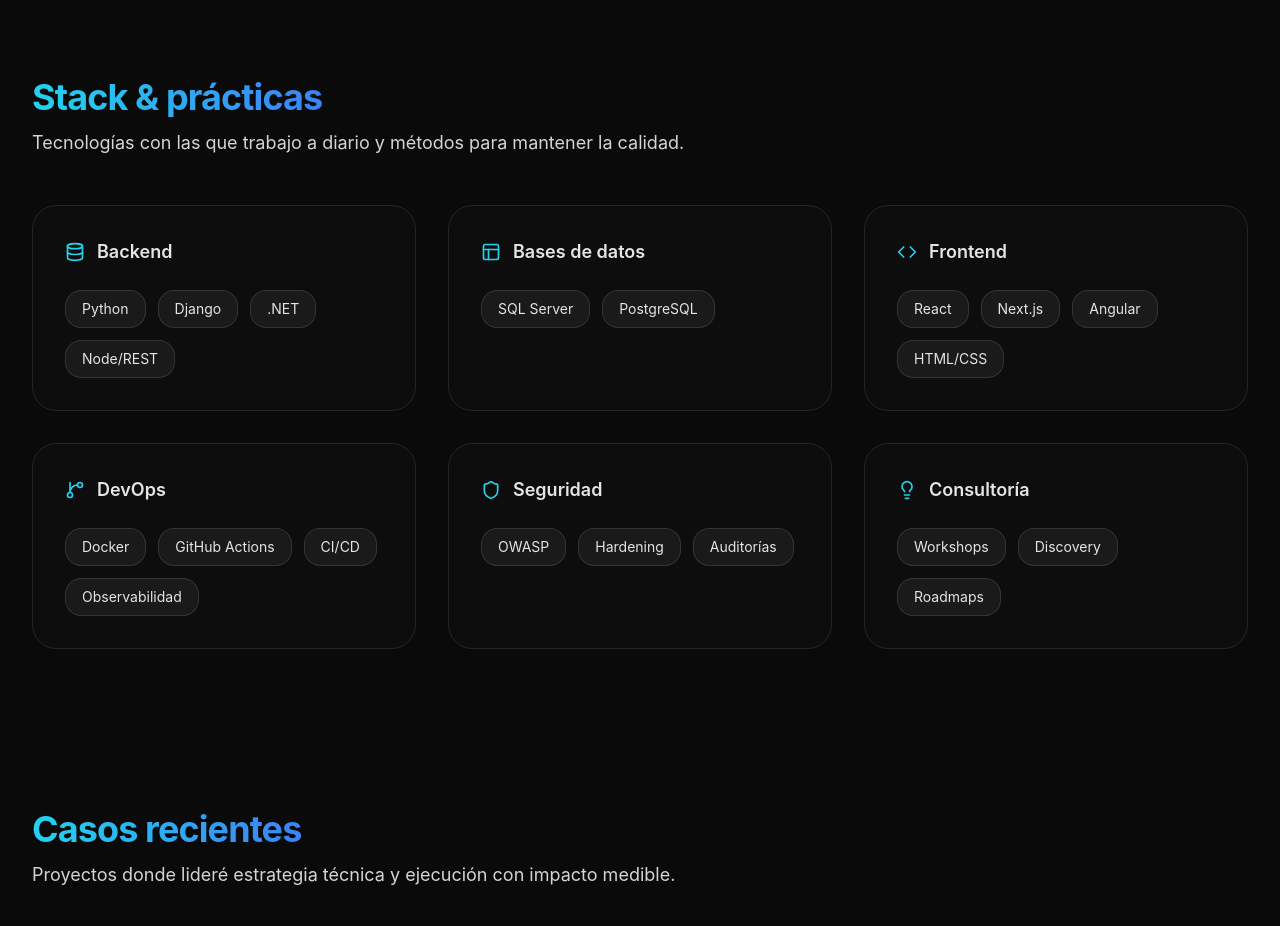
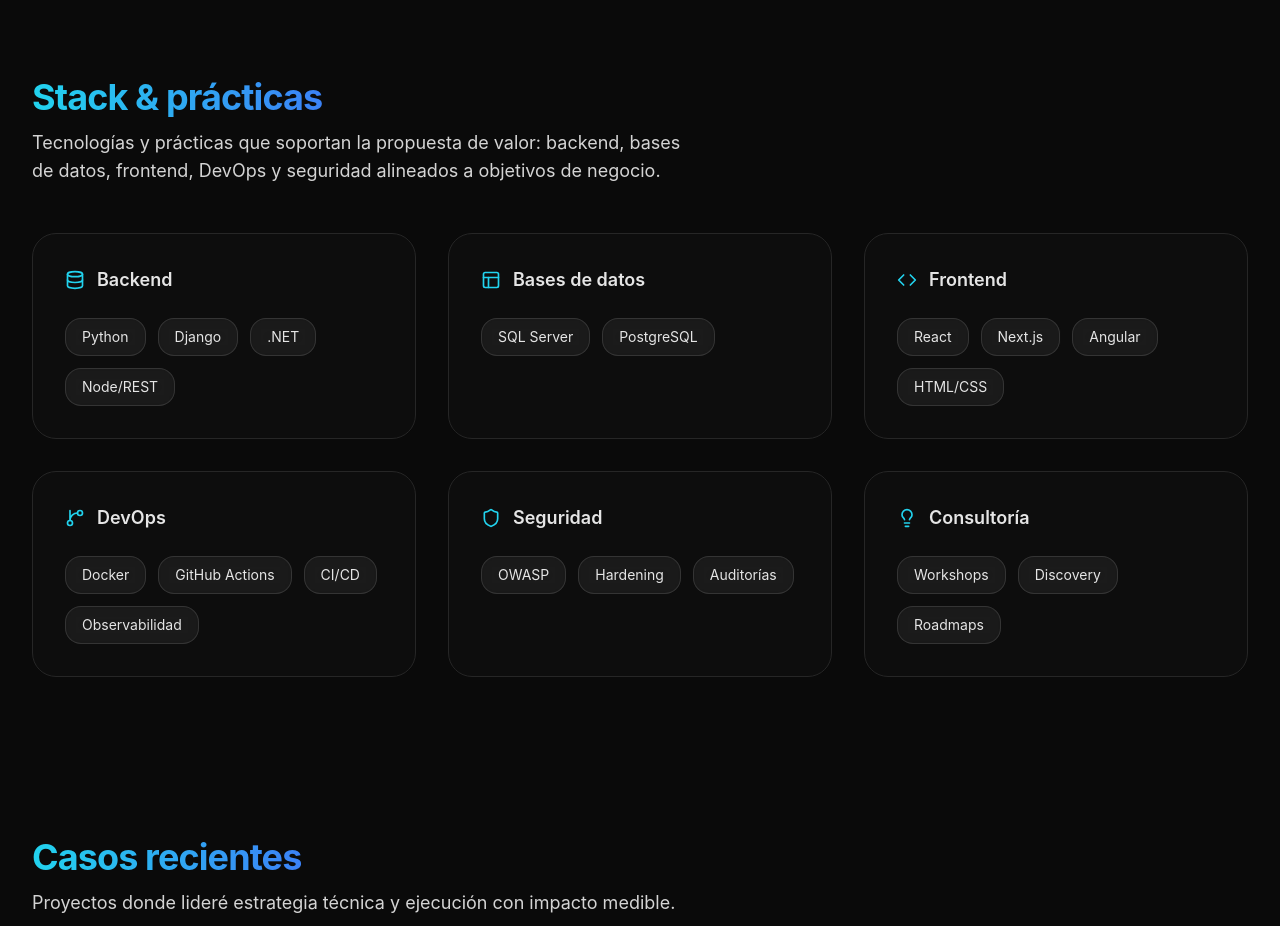
Before and after one commit to benjamacias/solid-dollop, a Next.js app: page / in a window 1280 px wide. Shown: the part 1300-2226 px from the top of the page. Built offline with nearby package versions, Linux system fonts and the light colour scheme; no server answers.

Commit message:
Reorder stack section and refresh intro copy

```diff
--- a/src/app/components/LandingPage.tsx
+++ b/src/app/components/LandingPage.tsx
@@ -419,7 +419,8 @@
               <span className="bg-gradient-to-r from-cyan-400 to-blue-500 bg-clip-text">Stack & prácticas</span>
             </h2>
             <p className="max-w-2xl text-lg text-neutral-300">
-              Tecnologías con las que trabajo a diario y métodos para mantener la calidad.
+              Tecnologías y prácticas que soportan la propuesta de valor: backend, bases de datos, frontend, DevOps y
+              seguridad alineados a objetivos de negocio.
             </p>
           </div>
 
```
